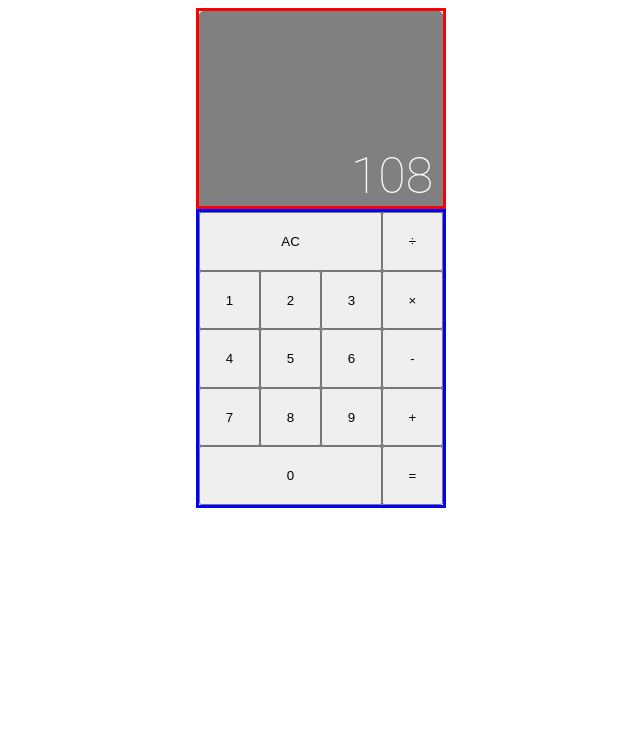
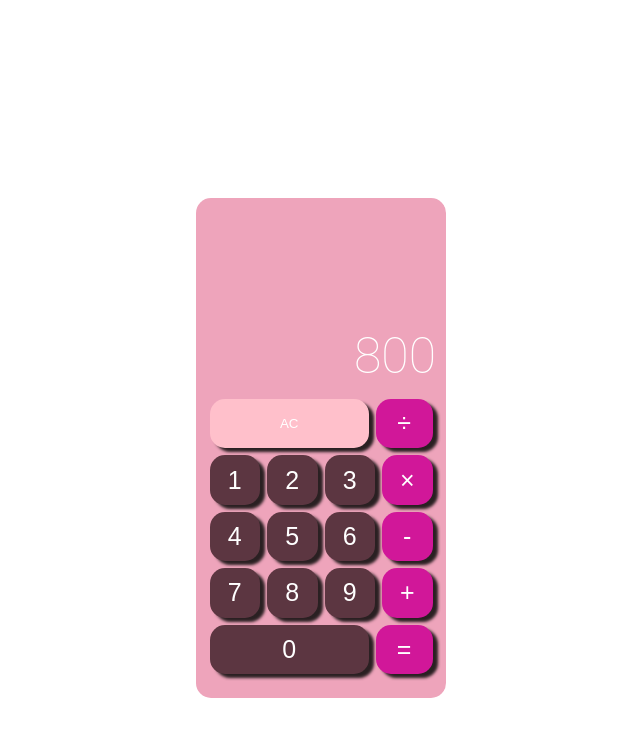
Before and after one commit to Rawrrz/calculator, a plain HTML site: page index.html in a window 1280 px wide. Shown: the whole page, without its empty margins (319-959 px from the left). Drawn offline with Linux system fonts and the light colour scheme.

Commit message:
Finished calculator UI

```diff
--- a/index.html
+++ b/index.html
@@ -9,7 +9,7 @@
 </head>
 <body>
   <div class="container">
-        <div class="display"><h1 class="num">108</h1></div>
+    <div class="display"><h1 class="num">800</h1></div>
 
     <div class="buttons">
       <div class="row row-1">
--- a/styles.css
+++ b/styles.css
@@ -9,9 +9,10 @@ body
   display: flex;
   border-radius: 15px;
   flex-direction: column;
-  background-color: grey;
+  background-color: #eea4bb;
   height: 500px;
   width: 250px;
+  margin-top: 15%;
 }
 
 .display
@@ -19,7 +20,7 @@ body
   display: flex;
   justify-content: flex-end;
   align-items: flex-end;
-  border: red solid;
+  flex-wrap: wrap;
   height: 40%;
 }
 
@@ -33,12 +34,45 @@ body
   margin-bottom: 1px;
 }
 
+.clear
+{
+  border-radius: 15px;
+  border-style: none;
+  background: #ffc0cb;
+  color: white;
+}
+
 .buttons
 {
+  padding: 10px;
+  padding-bottom: 20px;
   display: flex;
   flex-direction: column;
-  border: blue solid;
   height: 60%;
+}
+
+.operator
+{
+  font-size: 25px;
+  color: white;
+  border-style: none;
+  border-radius: 15px;
+  background-color: #d11799;
+}
+
+.digit
+{
+  font-size: 25px;
+  color: white;
+  border-style: none;
+  border-radius: 15px;
+  background-color: #5c3641;
+}
+
+.digit:hover
+{
+  color: red;
+  background-color: pink;
 }
 
 .row
@@ -50,18 +84,19 @@ body
 
 .row button
 {
+  box-shadow: 5px 4px 3px 0.02px #2a2022;
   flex: 1;
-  padding: 10px;
+  margin: 3.5px;
 }
 
 /* Clear Button */
 .row-1 .clear
 {
-  flex: 4.3;
+  flex: 3.3;
 }
 
 /* Zero Button */
 .row-5 .digit
 {
-  flex: 4.3;
+  flex: 3.3;
 }
```
Lines whose indentation alone changed are shown as unchanged.
